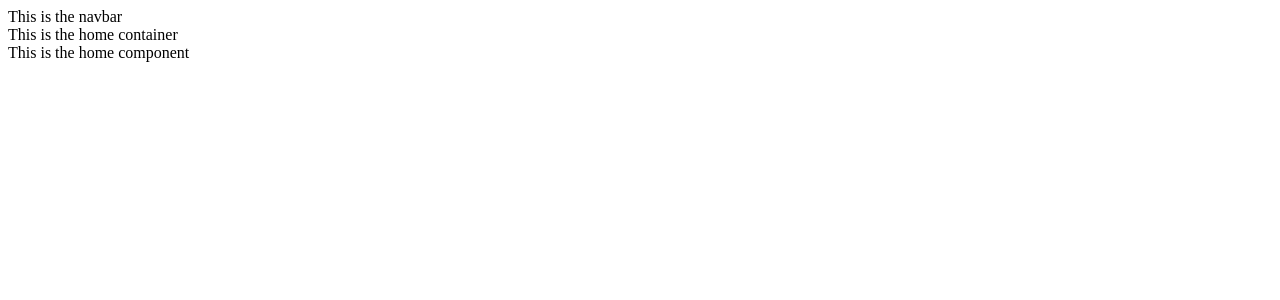
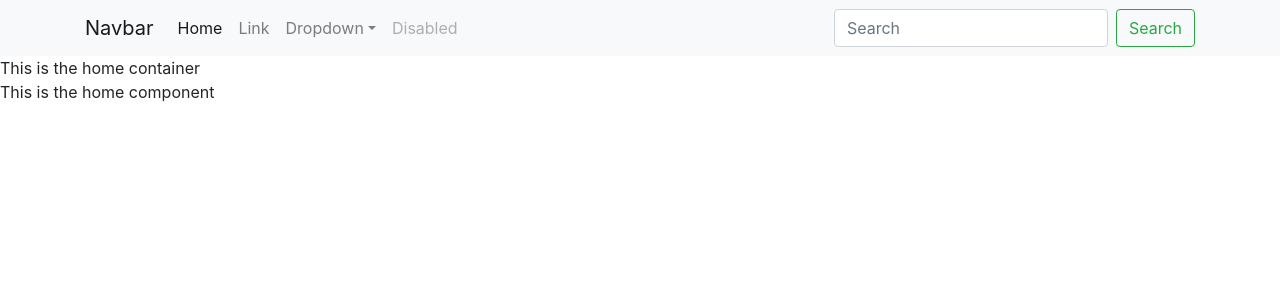
Before and after one commit to james-lyons/ig-app-frontend, a React (Create React App) app: page / in a window 1280 px wide. Shown: the top 300 px of the page. Built offline with nearby package versions, Linux system fonts and the light colour scheme; what redux-promise-middleware would draw is missing.

Commit message:
adds bootstrap navbar

```diff
--- a/public/index.html
+++ b/public/index.html
@@ -1,14 +1,12 @@
 <!DOCTYPE html>
 <html lang="en">
+
 <head>
   <meta charset="utf-8" />
   <link rel="icon" href="%PUBLIC_URL%/favicon.ico" />
   <meta name="viewport" content="width=device-width, initial-scale=1" />
   <meta name="theme-color" content="#000000" />
-    <meta
-      name="description"
-      content="Web site created using create-react-app"
-    />
+  <meta name="description" content="Web site created using create-react-app" />
   <link rel="apple-touch-icon" href="%PUBLIC_URL%/logo192.png" />
   <!--
       manifest.json provides metadata used when your web app is installed on a
@@ -24,8 +22,11 @@
       work correctly both with client-side routing and a non-root public URL.
       Learn how to configure a non-root public URL by running `npm run build`.
     -->
+  <link rel="stylesheet" href="https://stackpath.bootstrapcdn.com/bootstrap/4.4.1/css/bootstrap.min.css"
+    integrity="sha384-Vkoo8x4CGsO3+Hhxv8T/Q5PaXtkKtu6ug5TOeNV6gBiFeWPGFN9MuhOf23Q9Ifjh" crossorigin="anonymous">
   <title>React App</title>
 </head>
+
 <body>
   <noscript>You need to enable JavaScript to run this app.</noscript>
   <div id="root"></div>
@@ -40,4 +41,5 @@
       To create a production bundle, use `npm run build` or `yarn build`.
     -->
 </body>
+
 </html>
--- a/src/components/Layout/NavBar.js
+++ b/src/components/Layout/NavBar.js
@@ -1,11 +1,90 @@
-import React from 'react';
+import React from "react";
 
-const NavBar = (props) => {
-    return (
-        <>
-            <div>This is the navbar</div>
-        </>
-    )
-}
+const NavBar = props => {
+  return (
+    <nav className="navbar navbar-expand-lg navbar-light bg-light">
+      <div className="container">
+        <a className="navbar-brand" href="#">
+          Navbar
+        </a>
+        <button
+          className="navbar-toggler"
+          type="button"
+          data-toggle="collapse"
+          data-target="#navbarSupportedContent"
+          aria-controls="navbarSupportedContent"
+          aria-expanded="false"
+          aria-label="Toggle navigation"
+        >
+          <span className="navbar-toggler-icon"></span>
+        </button>
+
+        <div className="collapse navbar-collapse" id="navbarSupportedContent">
+          <ul className="navbar-nav mr-auto">
+            <li className="nav-item active">
+              <a className="nav-link" href="#">
+                Home <span className="sr-only">(current)</span>
+              </a>
+            </li>
+            <li className="nav-item">
+              <a className="nav-link" href="#">
+                Link
+              </a>
+            </li>
+            <li className="nav-item dropdown">
+              <a
+                className="nav-link dropdown-toggle"
+                href="#"
+                id="navbarDropdown"
+                role="button"
+                data-toggle="dropdown"
+                aria-haspopup="true"
+                aria-expanded="false"
+              >
+                Dropdown
+              </a>
+              <div className="dropdown-menu" aria-labelledby="navbarDropdown">
+                <a className="dropdown-item" href="#">
+                  Action
+                </a>
+                <a className="dropdown-item" href="#">
+                  Another action
+                </a>
+                <div className="dropdown-divider"></div>
+                <a className="dropdown-item" href="#">
+                  Something else here
+                </a>
+              </div>
+            </li>
+            <li className="nav-item">
+              <a
+                className="nav-link disabled"
+                href="#"
+                tabindex="-1"
+                aria-disabled="true"
+              >
+                Disabled
+              </a>
+            </li>
+          </ul>
+          <form className="form-inline my-2 my-lg-0">
+            <input
+              className="form-control mr-sm-2"
+              type="search"
+              placeholder="Search"
+              aria-label="Search"
+            />
+            <button
+              className="btn btn-outline-success my-2 my-sm-0"
+              type="submit"
+            >
+              Search
+            </button>
+          </form>
+        </div>
+      </div>
+    </nav>
+  );
+};
 
 export default NavBar;
```
Lines whose indentation alone changed are shown as unchanged.
